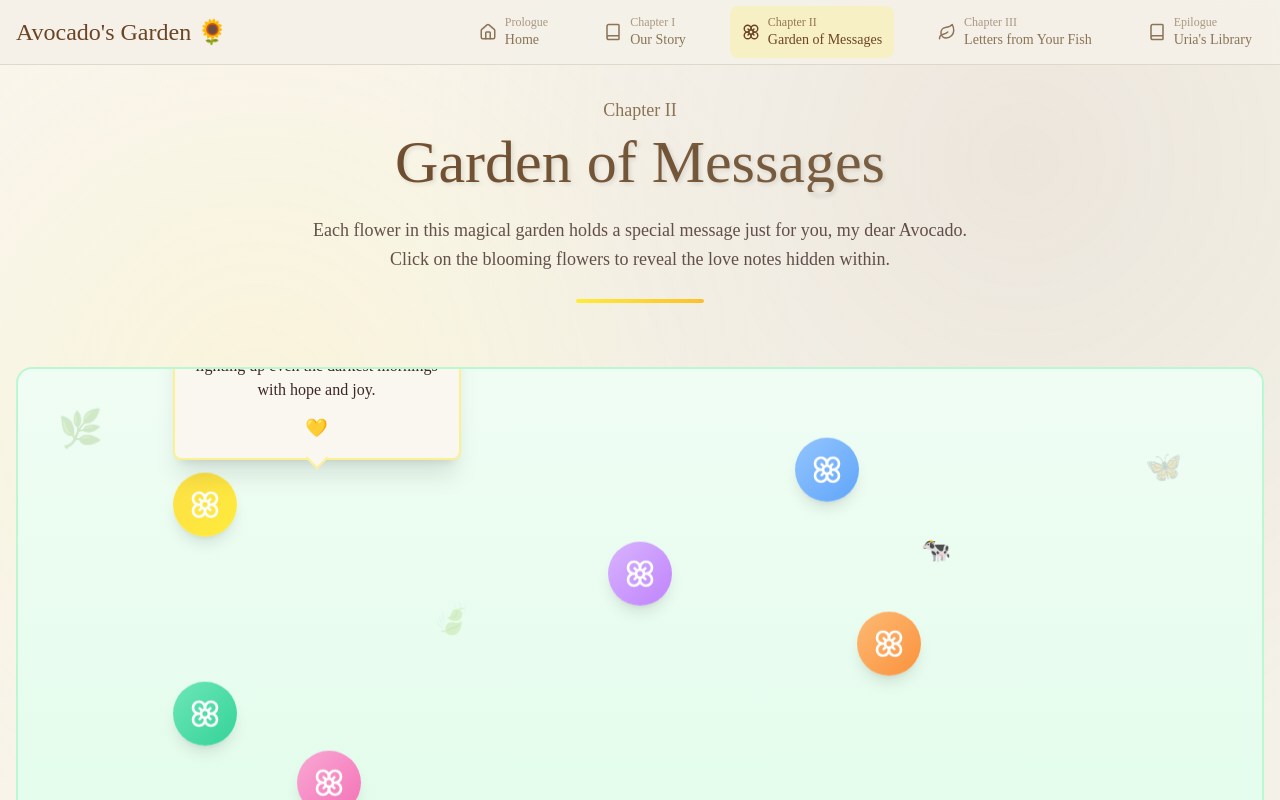
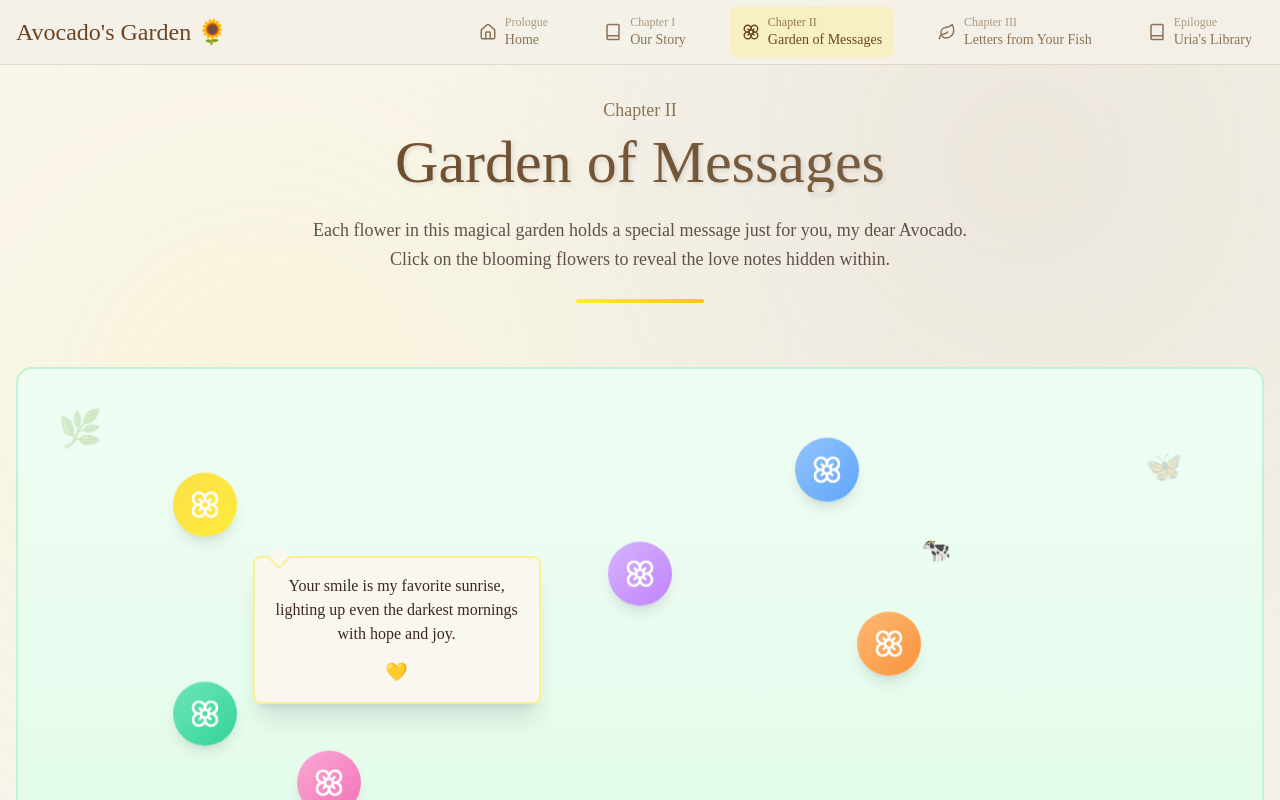
Before and after one commit to HananAmir3210/avocado-garden-tales, a React (Vite) app: page /garden-of-messages in a window 1280 px wide. Both pictures are taken after a click on the element 204 px from the left and 507 px from the top of the page. Shown: the top 800 px of the page. Built offline with nearby package versions, Linux system fonts and the light colour scheme.

Commit message:
Fix: UI issue on Garden of Messages
Adjusted flower popup positioning to address the UI issue.

```diff
--- a/src/pages/GardenOfMessages.tsx
+++ b/src/pages/GardenOfMessages.tsx
@@ -58,27 +58,40 @@ const GardenOfMessages = () => {
     }
   ];
 
-  const getPopupPosition = (flowerId: number, flowerPosition: any) => {
-    // Adjust popup position based on flower location to prevent cutoff
+  const getPopupClasses = (flowerPosition: any) => {
     const left = parseFloat(flowerPosition.left);
     const top = parseFloat(flowerPosition.top);
 
-    let popupClass = "absolute bottom-20 left-1/2 transform -translate-x-1/2";
+    let positionClass = "";
+    let tailClass = "";
 
-    // If flower is on the right side, position popup to the left
-    if (left > 60) {
-      popupClass = "absolute bottom-20 right-0 transform translate-x-0";
-    }
-    // If flower is on the left side, position popup to the right
-    else if (left < 30) {
-      popupClass = "absolute bottom-20 left-0 transform translate-x-0";
-    }
-    // If flower is at the bottom, position popup above
-    if (top > 70) {
-      popupClass = popupClass.replace("bottom-20", "top-20");
+    // Determine horizontal position
+    if (left <= 25) {
+      // Far left - popup goes to the right
+      positionClass = "left-16 md:left-20";
+      tailClass = "left-4";
+    } else if (left >= 75) {
+      // Far right - popup goes to the left
+      positionClass = "right-16 md:right-20";
+      tailClass = "right-4";
+    } else {
+      // Center - popup centers on flower
+      positionClass = "left-1/2 transform -translate-x-1/2";
+      tailClass = "left-1/2 transform -translate-x-1/2";
     }
 
-    return popupClass;
+    // Determine vertical position
+    if (top >= 70) {
+      // Bottom flowers - popup appears above
+      positionClass += " bottom-16 md:bottom-20";
+      tailClass += " -bottom-2 rotate-45";
+    } else {
+      // Top/middle flowers - popup appears below
+      positionClass += " top-16 md:top-20";
+      tailClass += " -top-2 rotate-45";
+    }
+
+    return { positionClass, tailClass };
   };
 
   return (
@@ -100,7 +113,7 @@ const GardenOfMessages = () => {
           </div>
 
           {/* Interactive Garden */}
-          <div className="relative min-h-[600px] md:min-h-[700px] bg-gradient-to-b from-green-50 to-green-100 rounded-2xl border-2 border-green-200 overflow-hidden">
+          <div className="relative min-h-[600px] md:min-h-[700px] bg-gradient-to-b from-green-50 to-green-100 rounded-2xl border-2 border-green-200 overflow-visible">
             {/* Background garden elements */}
             <div className="absolute inset-0 opacity-20">
               <div className="absolute bottom-0 left-0 w-full h-32 bg-gradient-to-t from-green-200 to-transparent" />
@@ -111,7 +124,10 @@ const GardenOfMessages = () => {
             </div>
 
             {/* Interactive Flowers */}
-            {messages.map((item) => (
+            {messages.map((item) => {
+              const { positionClass, tailClass } = getPopupClasses(item.position);
+
+              return (
                 <div
                   key={item.id}
                   className="absolute transform -translate-x-1/2 -translate-y-1/2 cursor-pointer z-10"
@@ -126,8 +142,8 @@ const GardenOfMessages = () => {
 
                     {/* Message Popup */}
                     {openFlower === item.id && (
-                    <div className={`${getPopupPosition(item.id, item.position)} w-64 md:w-72 bg-warm-cream border-2 border-sunflower/50 rounded-lg p-4 shadow-xl z-30 animate-scale-in`}>
-                      <div className="absolute -bottom-2 left-1/2 transform -translate-x-1/2 w-4 h-4 bg-warm-cream border-r-2 border-b-2 border-sunflower/50 rotate-45" />
+                      <div className={`absolute ${positionClass} w-64 md:w-72 bg-warm-cream border-2 border-sunflower/50 rounded-lg p-4 shadow-xl z-50 animate-scale-in`}>
+                        <div className={`absolute ${tailClass} w-4 h-4 bg-warm-cream border-r-2 border-b-2 border-sunflower/50`} />
                         <p className="font-handwritten text-coffee text-center leading-relaxed text-sm md:text-base">
                           {item.message}
                         </p>
@@ -138,7 +154,8 @@ const GardenOfMessages = () => {
                     )}
                   </div>
                 </div>
-            ))}
+              );
+            })}
 
             {/* Garden Stream */}
             <div className="absolute bottom-0 left-0 right-0 h-16 bg-gradient-to-r from-blue-200 via-blue-300 to-blue-200 opacity-30 rounded-b-2xl">
```
Lines whose indentation alone changed are shown as unchanged.
